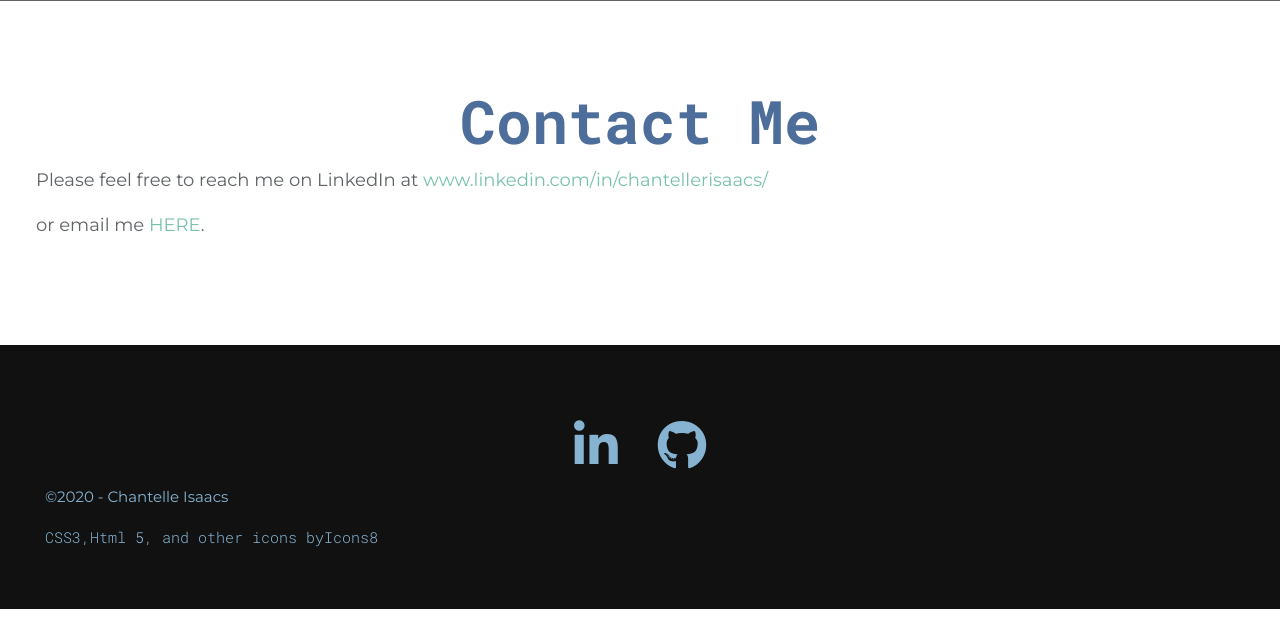
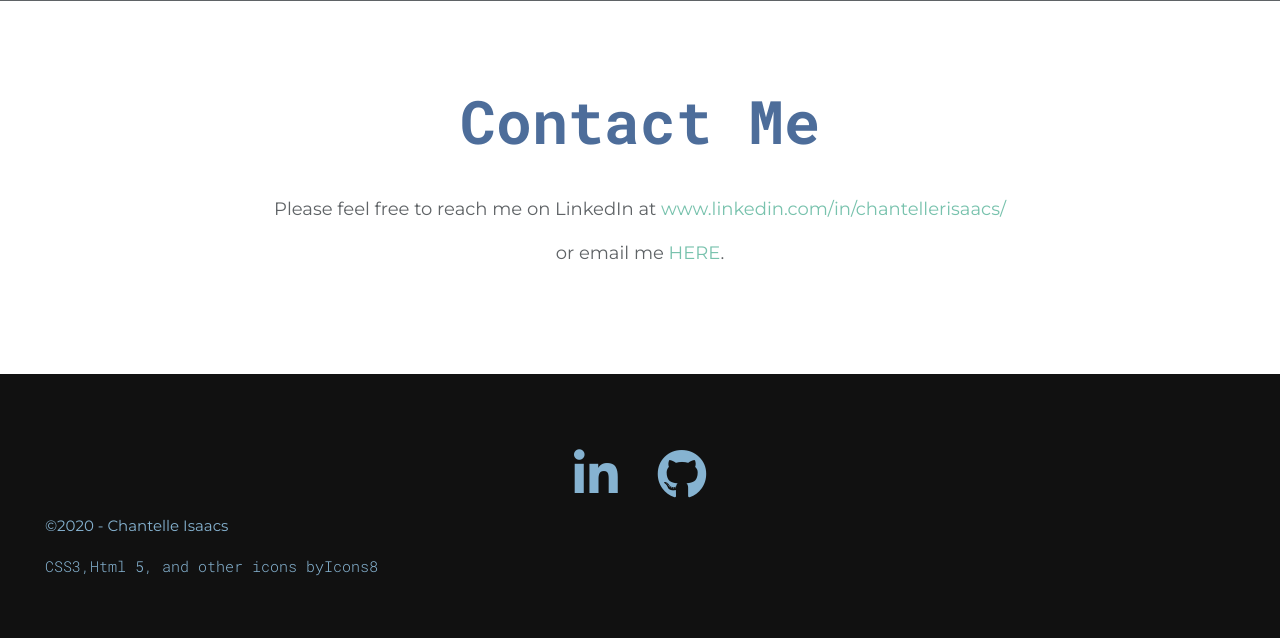
Before and after one commit to chantelle-isaacs/portfolio, a PHP site: page / in a window 1280 px wide. Shown: the part 3625-4263 px from the top of the page. Before the commit the page ends 4234 px from the top, so only its background shows below. Run offline with PHP 8.4, Linux system fonts and the light colour scheme; some libraries are stand-ins or nearby versions.

Commit message:
edit contact styles

```diff
--- a/css/style.css
+++ b/css/style.css
@@ -472,6 +472,9 @@ ul li {
     color: var(--clr-primary);
     position: relative;
 }
+.contact-info{
+    text-align: center !important;
+}
 
 
 
--- a/home.html
+++ b/home.html
@@ -592,8 +592,11 @@
         <!-- Contact me -->
         <section class="contact-me" id="contact">
             <h2 class="section__title section__title--contact">Contact Me</h2>
-            <p>Please feel free to reach me on LinkedIn at <a href="https://www.linkedin.com/in/chantellerisaacs/">www.linkedin.com/in/chantellerisaacs/</a></p>
-            <p>or email me <a href="mailto:chantelle.r.isaacs@gmail.com">HERE</a>.</p>
+            <div>
+                <br>
+                <p class="contact-info">Please feel free to reach me on LinkedIn at <a href="https://www.linkedin.com/in/chantellerisaacs/">www.linkedin.com/in/chantellerisaacs/</a></p>
+                <p class="contact-info">or email me <a href="mailto:chantelle.r.isaacs@gmail.com">HERE</a>.</p>
+            </div>
             <!-- <form id="contact-form" method="post" action="contactform.php" role="form">
 
                 <div class="messages"></div>
```
